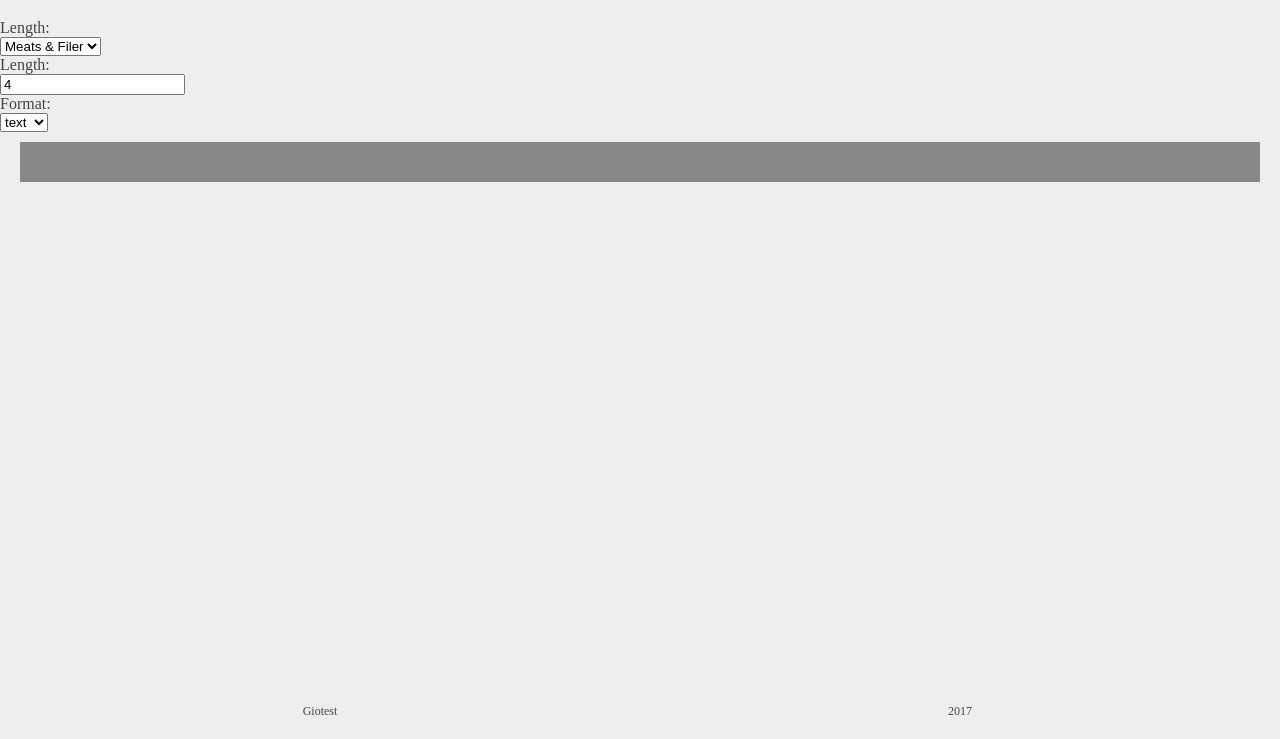
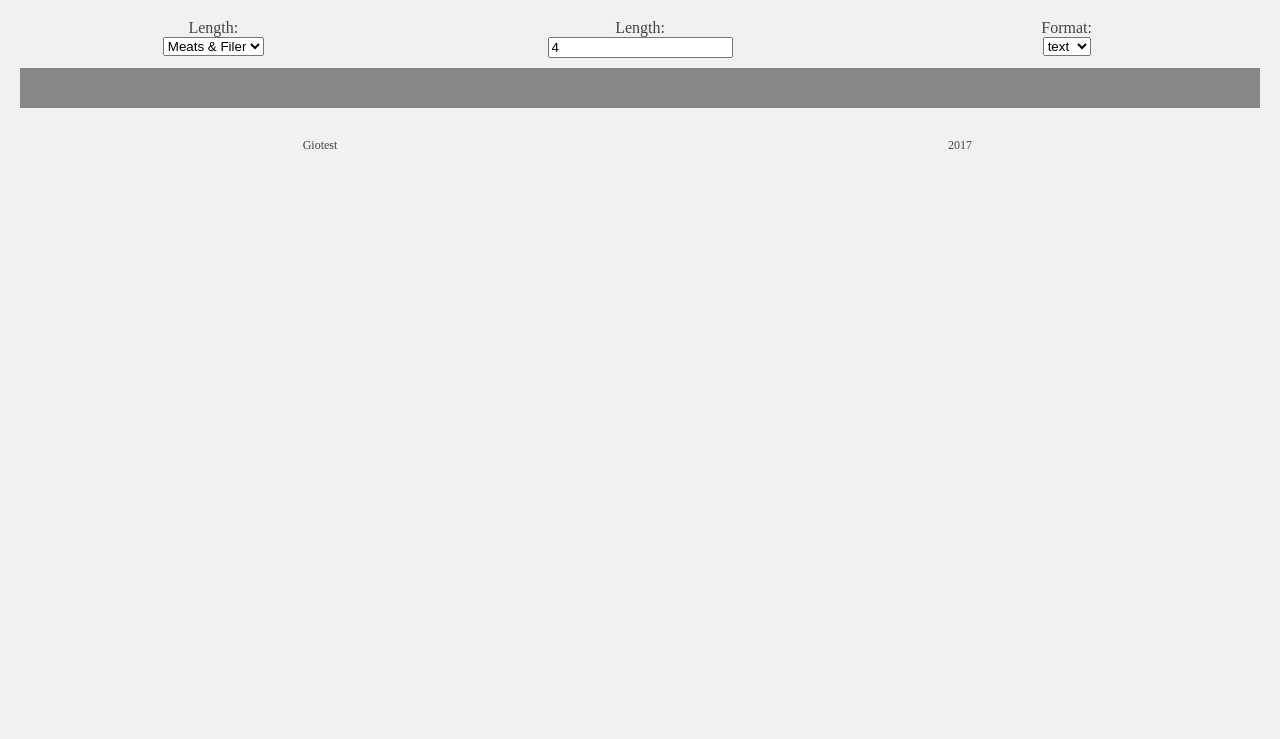
Before and after one commit to Gio-aguirre19/Ibsum-Generator, a React app: page / in a window 1280 px wide. Shown: the part 61-800 px from the top of the page. Built offline with nearby package versions, Linux system fonts and the light colour scheme; no server answers.

Commit message:
Adding minor stylest to modules and removing ./ from import call

```diff
--- a/src/css/01_partials/_Base.scss
+++ b/src/css/01_partials/_Base.scss
@@ -1,5 +1,5 @@
 body, html{
-  background: #EEE;
+  background: #f1f1f1;
   color: #444;
   margin: 0;
 }
--- a/src/css/01_partials/_HeaderFooter.scss
+++ b/src/css/01_partials/_HeaderFooter.scss
@@ -9,9 +9,6 @@ header{
   justify-content: center;
 }
 footer{
-  position: absolute;
-  bottom: 0;
-  width: 100%;
   padding: 20px 0;
   font-size: 12px;
 }
--- a/src/css/01_partials/_Pages.scss
+++ b/src/css/01_partials/_Pages.scss
@@ -1,5 +1,10 @@
-.format-container{
+.format{
+  display: flex;
   text-align: center;
+
+  &__group{
+    flex: 1;
+  }
 }
 
 .ipsum-text{
--- a/src/css/styles.scss
+++ b/src/css/styles.scss
@@ -1,3 +1,3 @@
-@import './01_partials/_HeaderFooter';
-@import './01_partials/_Base';
-@import './01_partials/_Pages';
+@import '01_partials/_HeaderFooter';
+@import '01_partials/_Base';
+@import '01_partials/_Pages';
```
